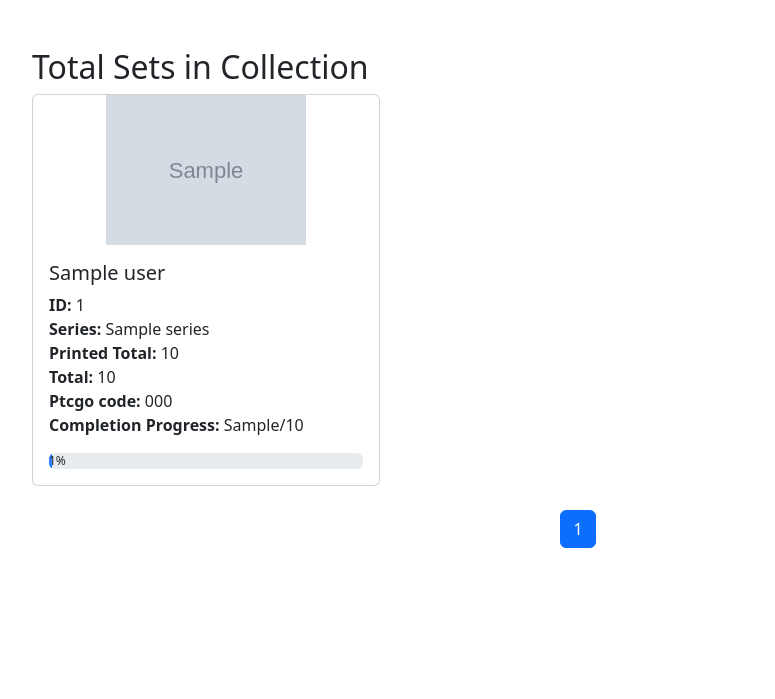
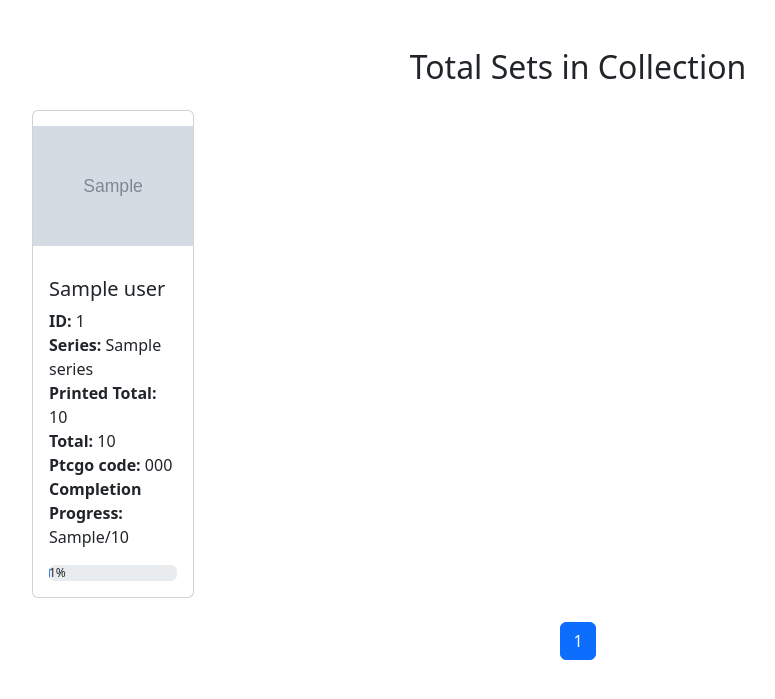
Before and after one commit to Damian-Rios/finalprojectDamianRios, a Django app: template CollectiDex/portfolio/templates/portfolio/total_sets_in_collection.html in a window 1280 px wide. Shown: the part 56-755 px from the top of the page, without its empty margins (62-837 px from the left). Run offline with Django 5.2, Linux system fonts and the light colour scheme; the template is opened without the code that fills it: most values are stand-ins (such as "Sample title", 1, 10 or a date in 2020); grey boxes marked "Sample" are stand-in pictures; form fields are guessed from the names that the template uses.

Commit message:
Update total_sets_in_collection.html

```diff
--- a/CollectiDex/portfolio/templates/portfolio/total_sets_in_collection.html
+++ b/CollectiDex/portfolio/templates/portfolio/total_sets_in_collection.html
@@ -2,12 +2,12 @@
 
 {% block content %}
 <div class="container mt-5">
-    <h2>Total Sets in Collection</h2>
+    <h2 class="text-center mb-4">Total Sets in Collection</h2>
     {% if page_obj %}
         <div class="row">
             {% for item in page_obj %}
-                <div class="col-md-4">
-                    <div class="card mb-4">
+                <div class="col-lg-2 col-md-3 col-sm-4 col-6 mb-4">
+                    <div class="card h-100 shadow-md">
                     <a href="{% url 'sets:set_view' item.user_set.id %}">
                         <img src="{{ item.user_set.image_url }}" class="card-img-top img-card-custom" alt="{{ item.user_set.name }}">
                     </a>
```
